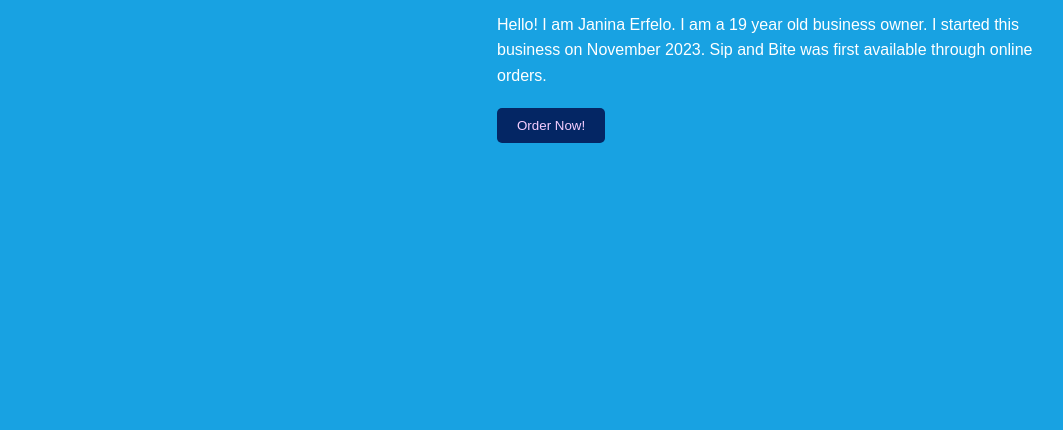
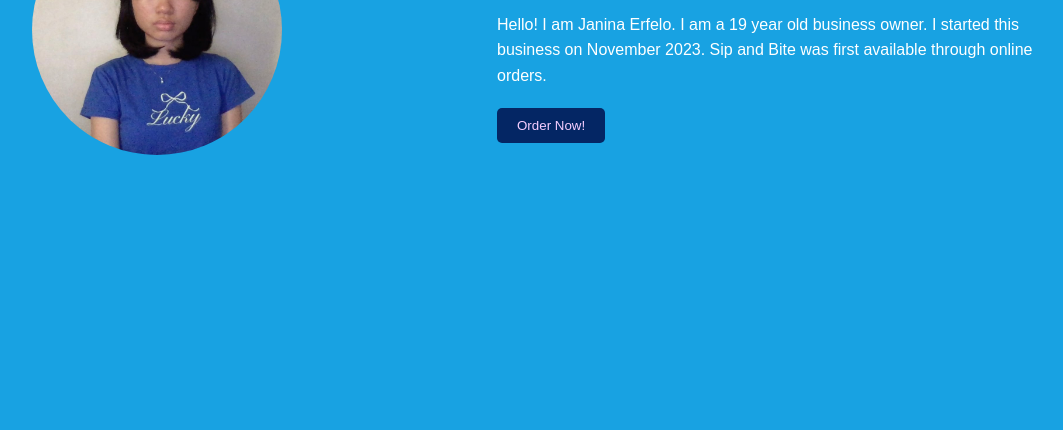
Before and after one commit to janina082805/janina, a plain HTML site: page aboutus.html in a window 1280 px wide. Shown: the part 370-800 px from the top of the page, without its empty margins (183-1246 px from the left). Drawn offline with Linux system fonts and the light colour scheme.

Commit message:
Update aboutus.html

```diff
--- a/aboutus.html
+++ b/aboutus.html
@@ -85,7 +85,7 @@
 <body>
     <div class="container">
         <div class="left-section">
-            <img src="images\IMG_20250509_123308_736.jpg" alt="Profile Picture" class="profile-image" />
+            <img src="IMG_20250509_123308_736.jpg" alt="Profile Picture" class="profile-image" />
         </div>
 
         <div class="right-section">
```
